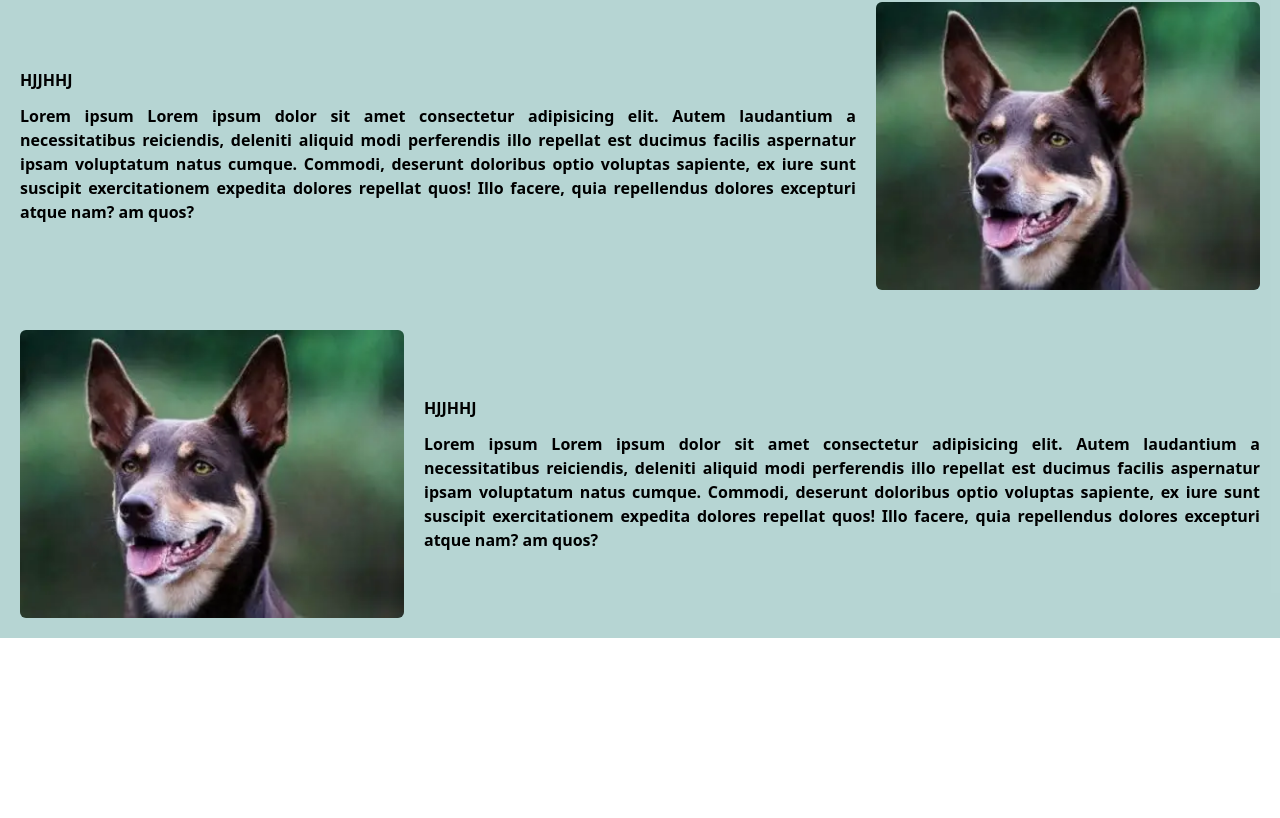
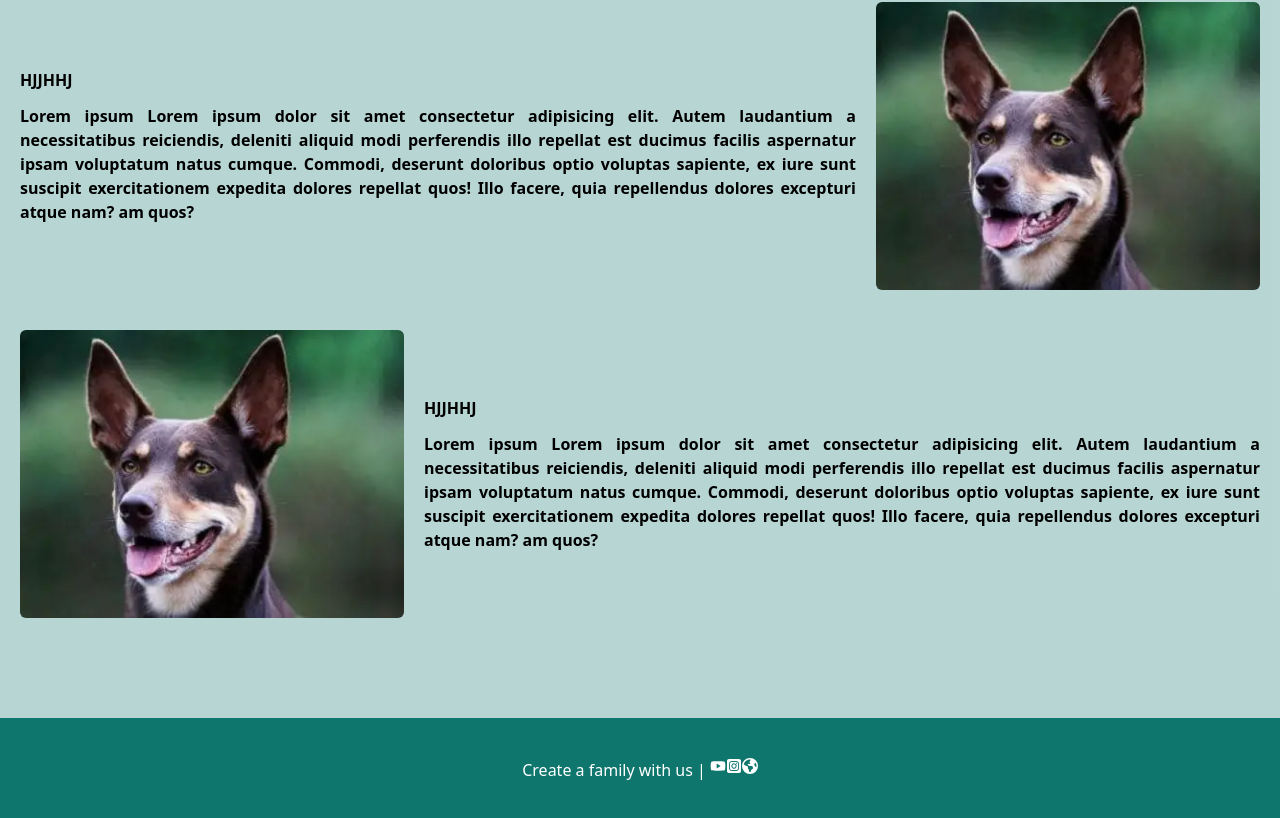
Before and after one commit to Sudharsan-R23/Pet-Adoption, a React (Vite) app: page / in a window 1280 px wide. Shown: the part 678-1496 px from the top of the page. Before the commit the page ends 1396 px from the top, so only its background shows below. Built offline with nearby package versions, Linux system fonts and the light colour scheme.

Commit message:
Fix: added components

```diff
--- a/src/Components/Footer.jsx
+++ b/src/Components/Footer.jsx
@@ -1,13 +1,17 @@
 import React from 'react'
+import { TiSocialYoutube } from "react-icons/ti";
+import { FaSquareInstagram, FaEarthAmericas } from "react-icons/fa6";
 
 export default function
 () {
   return (
     <div>
-        <div>
-            <h1>Create a family with us</h1>
-            <div>
-
+        <div className={`p-10 bg-[#0F766E] justify-center content-center flex text-white`}>
+            <h1>Create a family with us | </h1>
+            <div className={`flex ml-1`}>
+                < TiSocialYoutube/>
+                <FaSquareInstagram/>
+                <FaEarthAmericas/>
             </div>
         </div>
     </div>
--- a/src/Components/Home.jsx
+++ b/src/Components/Home.jsx
@@ -1,5 +1,6 @@
 import React from 'react';
 import NavBar from './NavBar';
+import Footer from './Footer'
 import Banner from '../assets/images/Banner.png';
 import petb from '../assets/OIP.webp'
 import styles from '../Styles/Home.module.css';
@@ -75,6 +76,7 @@ export default function Home() {
             </div>
           </div>
         </div>
+        <Footer></Footer>
       </main>
     </>
   );
```
